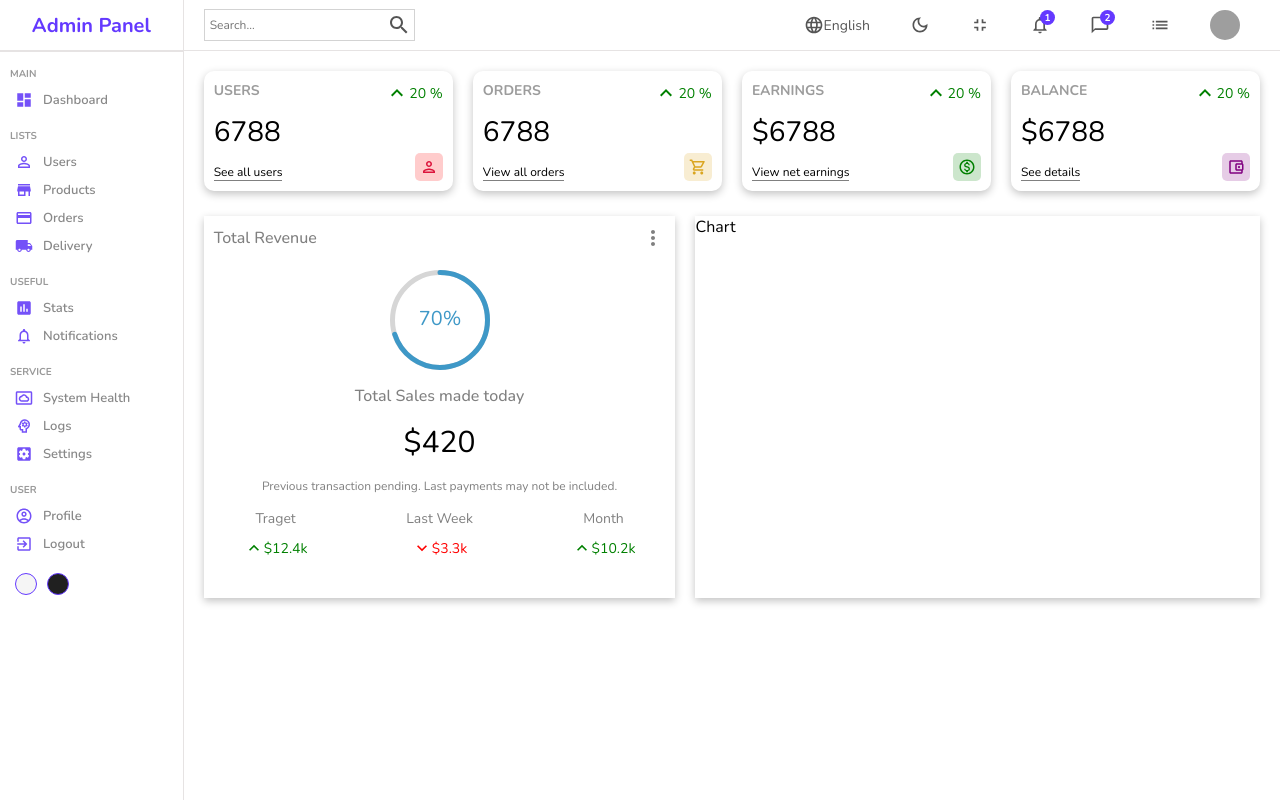
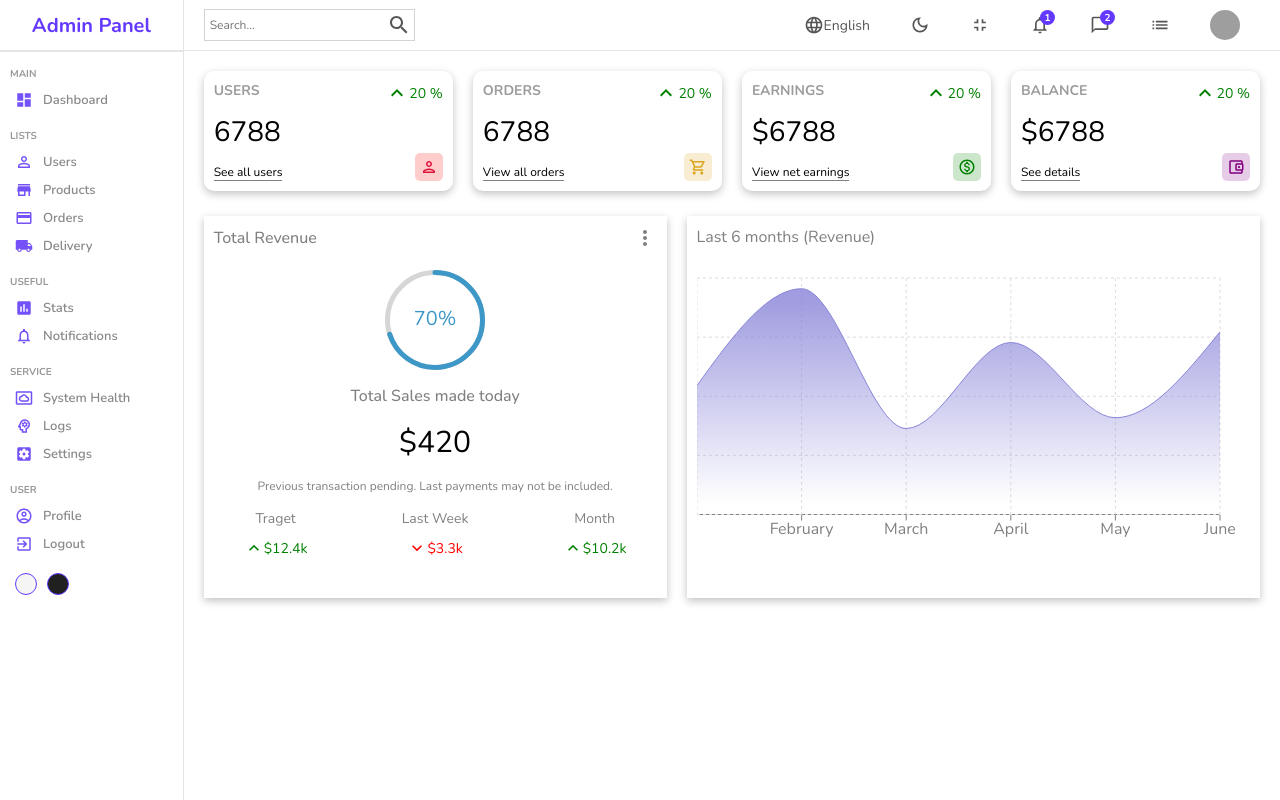
Before and after one commit to i-umairkhan/admin_panel, a React (Create React App) app: page / in a window 1280 px wide. Built offline with nearby package versions, Linux system fonts and the light colour scheme; grey boxes are pictures that could not be loaded.

Commit message:
created chart component

```diff
--- a/package.json
+++ b/package.json
@@ -15,6 +15,7 @@
     "react-dom": "^18.2.0",
     "react-router-dom": "^6.3.0",
     "react-scripts": "5.0.1",
+    "recharts": "^2.1.12",
     "sass": "^1.53.0",
     "scss": "^0.2.4",
     "web-vitals": "^2.1.4"
--- a/src/Components/Chart/Chart.jsx
+++ b/src/Components/Chart/Chart.jsx
@@ -1,6 +1,51 @@
 import "./Chart.scss";
+import {
+  AreaChart,
+  Area,
+  XAxis,
+  CartesianGrid,
+  Tooltip,
+  ResponsiveContainer,
+} from "recharts";
+const data = [
+  { name: "January", Total: 1200 },
+  { name: "February", Total: 2100 },
+  { name: "March", Total: 800 },
+  { name: "April", Total: 1600 },
+  { name: "May", Total: 900 },
+  { name: "June", Total: 1700 },
+];
 const Chart = () => {
-  return <div className="chart">Chart</div>;
+  return (
+    <div className="chart">
+      <div className="title">Last 6 months (Revenue)</div>
+      <ResponsiveContainer width="100%" aspect={2 / 1}>
+        <AreaChart
+          width={730}
+          height={250}
+          data={data}
+          margin={{ top: 10, right: 30, left: 0, bottom: 0 }}
+        >
+          <defs>
+            <linearGradient id="total" x1="0" y1="0" x2="0" y2="1">
+              <stop offset="5%" stopColor="#8884d8" stopOpacity={0.8} />
+              <stop offset="95%" stopColor="#8884d8" stopOpacity={0} />
+            </linearGradient>
+          </defs>
+          <XAxis dataKey="name" stroke="gray" />
+          <CartesianGrid strokeDasharray="3 3" className="chartGrid" />
+          <Tooltip />
+          <Area
+            type="monotone"
+            dataKey="Total"
+            stroke="#8884d8"
+            fillOpacity={1}
+            fill="url(#total)"
+          />
+        </AreaChart>
+      </ResponsiveContainer>
+    </div>
+  );
 };
 
 export default Chart;
--- a/src/Components/Chart/Chart.scss
+++ b/src/Components/Chart/Chart.scss
@@ -1,4 +1,12 @@
 .chart {
   flex: 5;
   box-shadow: rgba(0, 0, 0, 0.24) 0px 3px 8px;
+  padding: 10px;
+  color: gray;
+  .title {
+    margin-bottom: 20px;
+  }
+  .chartGrid {
+    stroke: rgb(221, 221, 221);
+  }
 }
```
Also changed, not shown: 2 other files (tests, documents, lock files or other folders).
